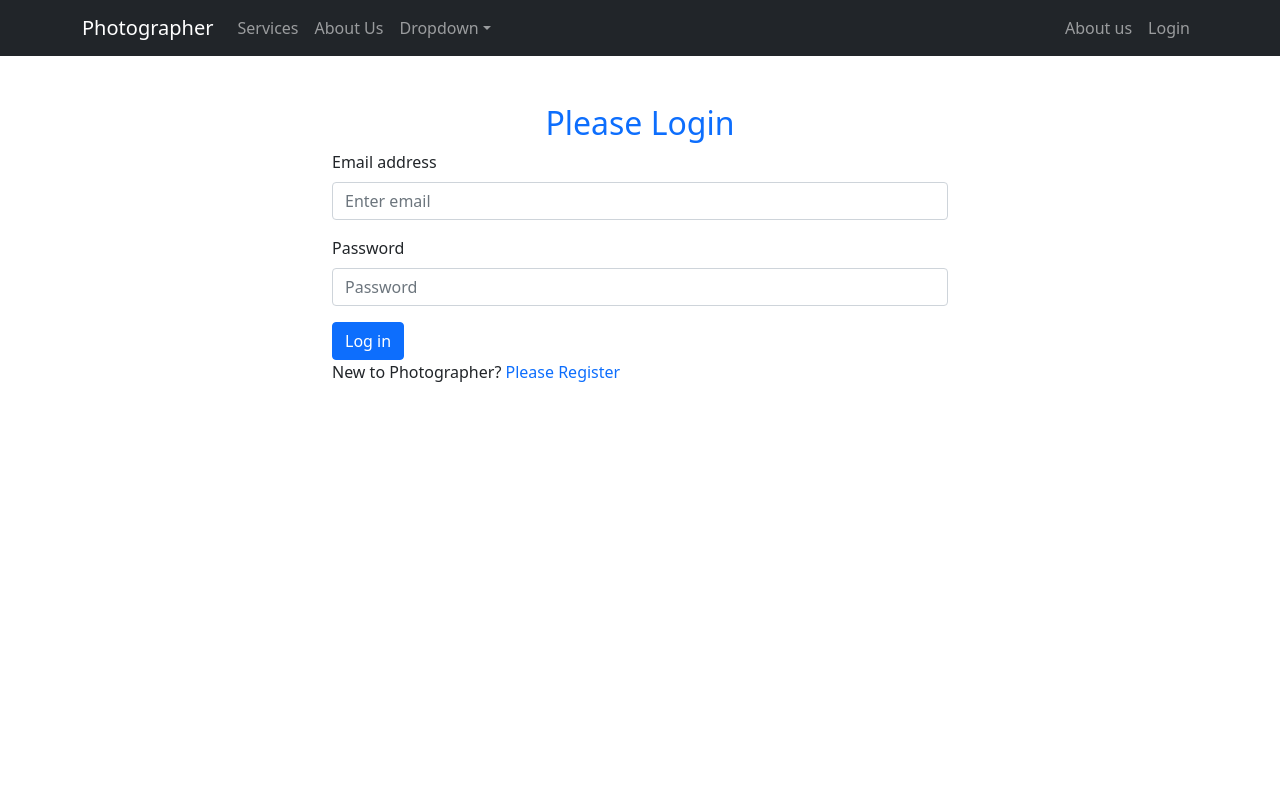
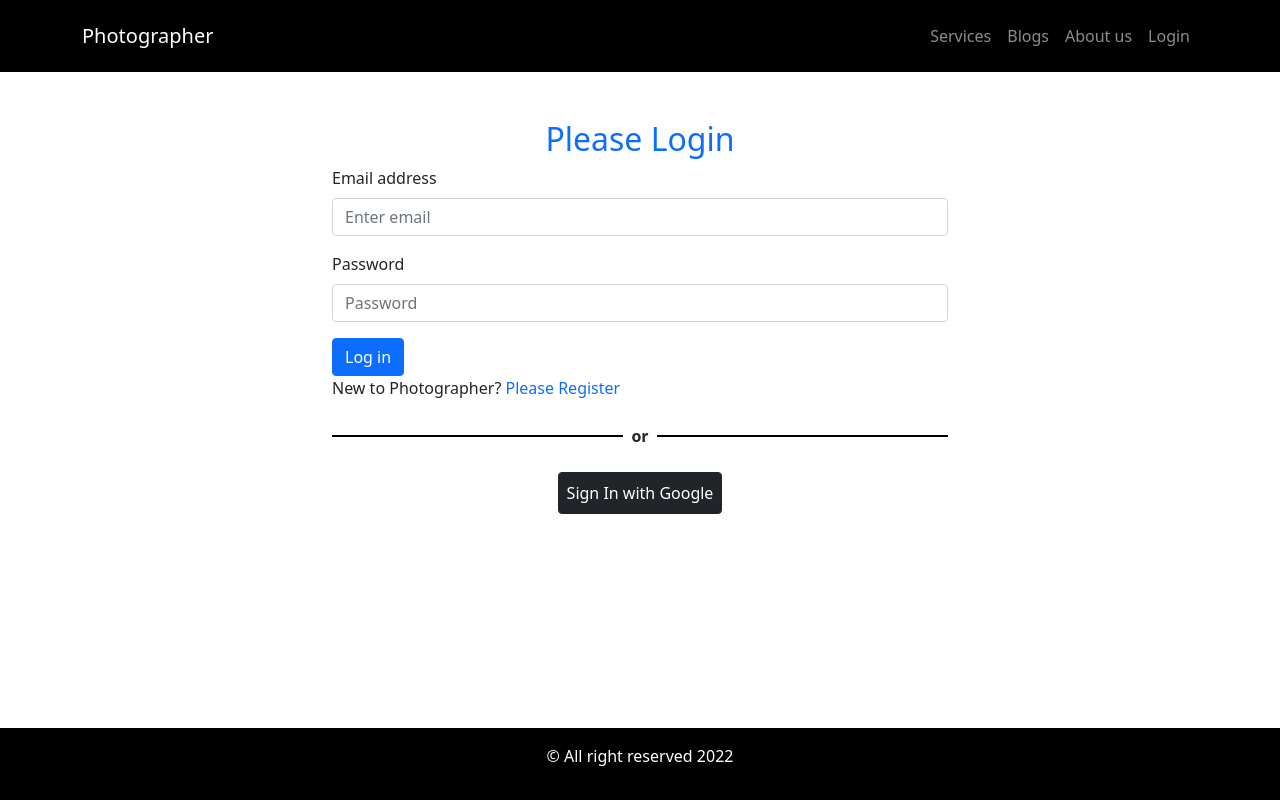
Before and after one commit to shakhawat-hridoy/independent-photographer, a React (Create React App) app: page /login in a window 1280 px wide. Built offline with nearby package versions, Linux system fonts and the light colour scheme; no server answers.

Commit message:
blog, about, checkout

```diff
--- a/src/App.js
+++ b/src/App.js
@@ -1,11 +1,16 @@
 import "./App.css";
 import Header from "./Pages/Shared/Header/Header";
+import Footer from "./Pages/Shared/Footer/Footer";
 import Home from "./Pages/Home/Home/Home";
 import { Route, Routes } from "react-router-dom";
 import NotFound from "./Pages/NotFound/NotFound";
 import Login from "./Pages/Login/Login/Login";
 import Register from "./Pages/Login/Register/Register";
 import Services from "./Pages/Home/Services/Services";
+import Blogs from "./Pages/Blogs/Blogs";
+import About from "./Pages/About/About";
+import ServiceDetail from "./Pages/Home/ServiceDetail/ServiceDetail";
+import RequiredAuth from "./Pages/RequiredAuth/RequiredAuth";
 import Checkout from "./Pages/Home/Checkout/Checkout";
 
 function App() {
@@ -16,12 +21,27 @@ function App() {
         <Route path="/" element={<Home></Home>}></Route>
         <Route path="/home" element={<Home></Home>}></Route>
         <Route path="/services" element={<Services></Services>}></Route>
-        <Route path="/checkout" element={<Checkout></Checkout>}></Route>
+        <Route
+          path="/checkout"
+          element={
+            <RequiredAuth>
+              <Checkout></Checkout>
+            </RequiredAuth>
+          }
+        ></Route>
+
+        <Route
+          path="/service/:serviceId"
+          element={<ServiceDetail></ServiceDetail>}
+        ></Route>
+        <Route path="/blogs" element={<Blogs></Blogs>}></Route>
+        <Route path="/about" element={<About></About>}></Route>
         <Route path="/login" element={<Login></Login>}></Route>
         <Route path="/register" element={<Register></Register>}></Route>
 
         <Route path="*" element={<NotFound></NotFound>}></Route>
       </Routes>
+      <Footer></Footer>
     </div>
   );
 }
--- /dev/null
+++ b/src/Pages/About/About.js
@@ -0,0 +1,32 @@
+import React from "react";
+
+const About = () => {
+  return (
+    <div className="w-100">
+      <div className="d-flex   justify-content-center align-items-center w-50 mx-auto m-4 border rounded-3 shadow-lg">
+        <div className="text-center w-50">
+          <img
+            height={250}
+            width={250}
+            className="rounded-circle"
+            src="https://thumbs.dreamstime.com/b/unknown-male-avatar-profile-image-businessman-vector-unknown-male-avatar-profile-image-businessman-vector-profile-179373829.jpg"
+            alt=""
+          />
+          <h5>
+            <b>Shakhawat Hossain Hridoy</b>
+          </h5>
+          <p>
+            Being a student of computer science my goal is to pursue my career
+            in that particular field.Thats why i have joid this course so that i
+            can scale up my skills and make my future smoother through the
+            knowledge i gained from here.As its all about my own field and
+            potential carrer option i'm trying really hard to pay full
+            concentration on this course and to learn as much as possible.
+          </p>
+        </div>
+      </div>
+    </div>
+  );
+};
+
+export default About;
--- /dev/null
+++ b/src/Pages/Blogs/Blogs.js
@@ -0,0 +1,11 @@
+import React from "react";
+
+const Blogs = () => {
+  return (
+    <div>
+      <h2>blogs</h2>
+    </div>
+  );
+};
+
+export default Blogs;
--- a/src/Pages/Home/Checkout/Checkout.js
+++ b/src/Pages/Home/Checkout/Checkout.js
@@ -3,7 +3,7 @@ import React from "react";
 const Checkout = () => {
   return (
     <div>
-      <h2>Checkout</h2>
+      <h2>welcome to checkout</h2>
     </div>
   );
 };
--- /dev/null
+++ b/src/Pages/Home/ServiceDetail/ServiceDetail.js
@@ -0,0 +1,18 @@
+import React from "react";
+import { Link, useParams } from "react-router-dom";
+
+const ServiceDetail = () => {
+  const { serviceId } = useParams();
+  return (
+    <div>
+      <h2>Welcome to service Detail {serviceId}</h2>
+      <div className="text-center">
+        <Link to="/checkout">
+          <button className="btn btn-dark">Confirm Booking</button>
+        </Link>
+      </div>
+    </div>
+  );
+};
+
+export default ServiceDetail;
--- a/src/Pages/Home/Services/Services.js
+++ b/src/Pages/Home/Services/Services.js
@@ -9,14 +9,12 @@ const Services = () => {
       .then((data) => setServices(data));
   }, []);
 
-  console.log("services2222");
-
   return (
     <div className="container">
       <h2 className=" text-center mt-5" id="services">
         <b>Our Services</b>
       </h2>
-      <div className="row">
+      <div className="row mb-5">
         {services.map((service) => (
           <Service key={service.id} service={service}></Service>
         ))}
--- /dev/null
+++ b/src/Pages/Loading/Loading.js
@@ -0,0 +1,15 @@
+import React from "react";
+import { Spinner } from "react-bootstrap";
+
+const Loading = () => {
+  return (
+    <div
+      style={{ height: "400px" }}
+      className="w-100 d-flex justify-content-center align-items-center"
+    >
+      <Spinner animation="border" variant="dark" />
+    </div>
+  );
+};
+
+export default Loading;
--- a/src/Pages/Login/Login/Login.js
+++ b/src/Pages/Login/Login/Login.js
@@ -1,6 +1,9 @@
 import React, { useRef } from "react";
 import { Button, Form } from "react-bootstrap";
-import { useSignInWithEmailAndPassword } from "react-firebase-hooks/auth";
+import {
+  useSignInWithEmailAndPassword,
+  useSignInWithGoogle,
+} from "react-firebase-hooks/auth";
 import { useLocation, useNavigate } from "react-router-dom";
 import auth from "../../../firebase.init";
 
@@ -12,14 +15,34 @@ const Login = () => {
 
   let from = location.state?.from?.pathname || "/";
 
-  const [signInWithEmailAndPassword, user, loading, error] =
-    useSignInWithEmailAndPassword(auth);
+  const [
+    signInWithEmailAndPassword,
+    userEmailSignIn,
+    loadingEmailSignIn,
+    errorEmailSignIn,
+  ] = useSignInWithEmailAndPassword(auth);
+  const [
+    signInWithGoogle,
+    userGoogleSignIn,
+    loadingGoogleSignIn,
+    errorGoogleSignIn,
+  ] = useSignInWithGoogle(auth);
 
-  if (user) {
+  const navigateRegister = () => {
+    navigate("/register");
+  };
+
+  if (errorEmailSignIn || errorGoogleSignIn) {
+    <div>
+      <p className="text-danger">Error: {errorGoogleSignIn.message}</p>
+    </div>;
+  }
+
+  if (userEmailSignIn || userGoogleSignIn) {
     navigate(from, { replace: true });
   }
 
-  const handleSubmit = (event) => {
+  const handleLogin = (event) => {
     event.preventDefault();
     const email = emailRef.current.value;
     const password = passwordRef.current.value;
@@ -27,14 +50,14 @@ const Login = () => {
     signInWithEmailAndPassword(email, password);
   };
 
-  const navigateRegister = () => {
-    navigate("/register");
+  const handleGoogleSignIn = () => {
+    signInWithGoogle();
   };
 
   return (
     <div className="container w-50 mx-auto my-5">
       <h2 className="text-primary text-center">Please Login</h2>
-      <Form onSubmit={handleSubmit}>
+      <Form onSubmit={handleLogin}>
         <Form.Group className="mb-3" controlId="formBasicEmail">
           <Form.Label>Email address</Form.Label>
           <Form.Control
@@ -68,6 +91,27 @@ const Login = () => {
           Please Register
         </span>
       </p>
+
+      {/* extra login option('s) */}
+      <div className="d-flex align-items-center my-4">
+        <div
+          style={{ border: "1px solid black", width: "50%", height: "0.1px" }}
+        ></div>
+        <span className="mx-2">
+          <b>or</b>
+        </span>
+        <div
+          style={{ border: "1px solid black", width: "50%", height: "0.1px" }}
+        ></div>
+      </div>
+      <div className="text-center">
+        <button
+          onClick={handleGoogleSignIn}
+          className="btn btn-dark border border-dark p-2"
+        >
+          Sign In with Google
+        </button>
+      </div>
     </div>
   );
 };
--- a/src/Pages/RequiredAuth/RequiredAuth.js
+++ b/src/Pages/RequiredAuth/RequiredAuth.js
@@ -1,11 +1,25 @@
 import React from "react";
+import { useAuthState } from "react-firebase-hooks/auth";
+import { Navigate, useLocation } from "react-router-dom";
+import auth from "../../firebase.init";
+import Loading from "../Loading/Loading";
 
-const RequiredAuth = () => {
-  return (
-    <div>
-      <h2>reqrd auth</h2>
-    </div>
-  );
+const RequiredAuth = ({ children }) => {
+  const [user, loading] = useAuthState(auth);
+  const location = useLocation();
+  if (loading) {
+    return <Loading></Loading>;
+  }
+
+  if (!user) {
+    if (!user) {
+      return (
+        <Navigate to="/login" state={{ from: location }} replace></Navigate>
+      );
+    }
+  }
+
+  return children;
 };
 
 export default RequiredAuth;
--- /dev/null
+++ b/src/Pages/Shared/Footer/Footer.js
@@ -0,0 +1,15 @@
+import React from "react";
+
+const Footer = () => {
+  return (
+    <div className="p-3 bg-black fixed-bottom">
+      <footer>
+        <p className="text-white text-center">
+          {<span>&copy;</span>} All right reserved {new Date().getFullYear()}
+        </p>
+      </footer>
+    </div>
+  );
+};
+
+export default Footer;
--- a/src/Pages/Shared/Header/Header.js
+++ b/src/Pages/Shared/Header/Header.js
@@ -17,40 +17,33 @@ const Header = () => {
         sticky="top"
         collapseOnSelect
         expand="lg"
-        bg="dark"
+        bg="black"
         variant="dark"
       >
-        <Container>
+        <Container className="py-2">
           <Navbar.Brand as={Link} to="/">
             Photographer
           </Navbar.Brand>
           <Navbar.Toggle aria-controls="responsive-navbar-nav" />
           <Navbar.Collapse id="responsive-navbar-nav">
-            <Nav className="me-auto">
+            <Nav className="me-auto"></Nav>
+            <Nav>
               <Nav.Link as={Link} to="/services">
                 Services
               </Nav.Link>
-              <Nav.Link as={Link} to="/about/us">
-                About Us
+              <Nav.Link as={Link} to="/blogs">
+                Blogs
               </Nav.Link>
-              <NavDropdown title="Dropdown" id="collasible-nav-dropdown">
-                <NavDropdown.Item href="#action/3.1">Action</NavDropdown.Item>
-                <NavDropdown.Item href="#action/3.2">
-                  Another action
-                </NavDropdown.Item>
-                <NavDropdown.Item href="#action/3.3">
-                  Something
-                </NavDropdown.Item>
-                <NavDropdown.Divider />
-                <NavDropdown.Item href="#action/3.4">
-                  Separated link
-                </NavDropdown.Item>
-              </NavDropdown>
-            </Nav>
-            <Nav>
-              <Nav.Link href="#about-us">About us</Nav.Link>
+              <Nav.Link as={Link} to="/about">
+                About us
+              </Nav.Link>
               {user ? (
-                <button onClick={handleSignout}>Sign out</button>
+                <button
+                  onClick={handleSignout}
+                  className="btn btn-light rounded-pill px-3"
+                >
+                  Sign out
+                </button>
               ) : (
                 <Nav.Link as={Link} to="/login">
                   Login
```
Also changed, not shown: src/Pages/Home/Service/Service.js (+6 -3 lines).
